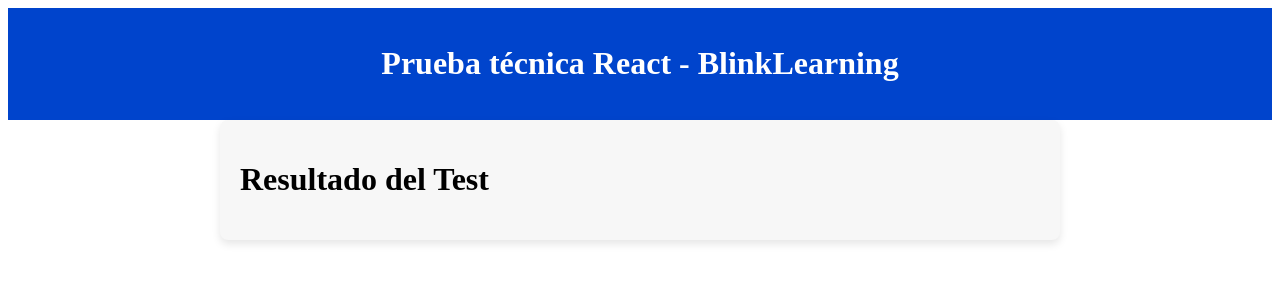
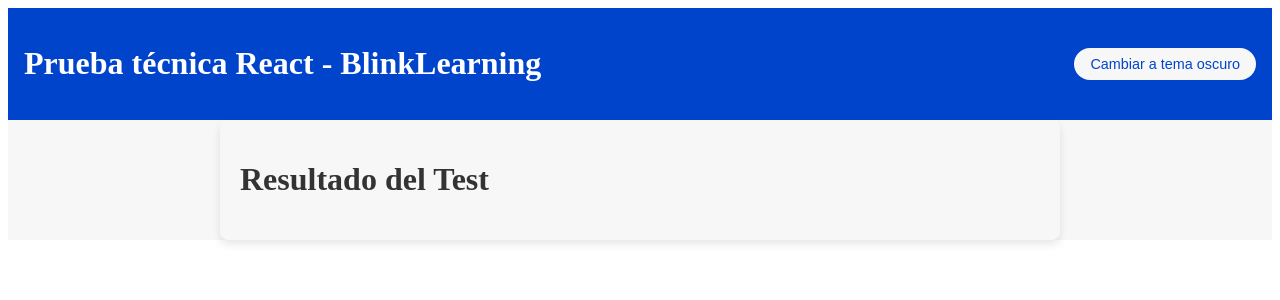
Before and after one commit to Miyagito/prueba_test_react_app, a React (Create React App) app: page /resultado-prueba in a window 1280 px wide. Shown: the top 300 px of the page. Built offline with nearby package versions, Linux system fonts and the light colour scheme.

Commit message:
agregué un theme

```diff
--- a/src/App.tsx
+++ b/src/App.tsx
@@ -1,9 +1,13 @@
 import { Outlet } from 'react-router-dom';
 import { Header } from './components/common/Header';
+import { useRecoilValue } from 'recoil';
+import { themeState } from './atoms/themeState';
+import './styles/globals.css';
 
 export const App = () => {
+  const theme = useRecoilValue(themeState);
   return (
-    <div className="App">
+    <div className={theme}>
       <header>
         <Header />
       </header>
--- /dev/null
+++ b/src/atoms/themeState.ts
@@ -0,0 +1,8 @@
+import { atom } from 'recoil';
+
+type Theme = 'light' | 'dark';
+
+export const themeState = atom<Theme>({
+  key: 'theme',
+  default: 'light'
+});
--- a/src/components/ResultScreen/ResultTestScreen.module.scss
+++ b/src/components/ResultScreen/ResultTestScreen.module.scss
@@ -2,13 +2,11 @@
   max-width: 50rem;
   margin: 0 auto;
   padding: 1.25rem;
-  background-color: #f7f7f7;
   border-radius: 0.5rem;
   box-shadow: 0 0.25rem 0.5rem rgba(0, 0, 0, 0.1);
 }
 
 .pregunta {
-  background-color: #ffffff;
   padding: 0.9375rem;
   margin-bottom: 1.25rem;
   border-radius: 0.25rem;
@@ -16,7 +14,6 @@
 
   h2 {
     font-size: 1.2rem;
-    color: #333;
     margin-bottom: 0.625rem;
   }
 
--- a/src/components/TestScreen/TestScreen.module.scss
+++ b/src/components/TestScreen/TestScreen.module.scss
@@ -2,13 +2,10 @@
   max-width: 50rem;
   margin: 0 auto;
   padding: 1.25rem;
-  background-color: #f7f7f7;
   border-radius: 0.5rem;
-  box-shadow: 0 0.25rem 0.5rem rgba(0, 0, 0, 0.1);
 }
 
 .pregunta {
-  background-color: #ffffff;
   padding: 0.9375rem;
   margin-bottom: 1.25rem;
   border-radius: 0.25rem;
@@ -16,7 +13,6 @@
 
   h2 {
     font-size: 1.2rem;
-    color: #333;
     margin-bottom: 0.625rem;
   }
 
--- /dev/null
+++ b/src/components/common/ButtonThemeSwitcher/ThemeSwitcher.tsx
@@ -0,0 +1,17 @@
+import { useRecoilState } from 'recoil';
+import { themeState } from '../../../atoms/themeState';
+import styles from './themeSwitcher.module.scss';
+
+export const ThemeSwitcher = () => {
+  const [theme, setTheme] = useRecoilState(themeState);
+
+  const toggleTheme = () => {
+    setTheme((currentTheme) => (currentTheme === 'light' ? 'dark' : 'light'));
+  };
+
+  return (
+    <button className={styles.themeSwitcherButton} onClick={toggleTheme}>
+      Cambiar a tema {theme === 'light' ? 'oscuro' : 'claro'}
+    </button>
+  );
+};
--- /dev/null
+++ b/src/components/common/ButtonThemeSwitcher/themeSwitcher.module.scss
@@ -0,0 +1,21 @@
+.themeSwitcherButton {
+  padding: 0.5rem 1rem;
+  font-size: 0.9rem;
+  border: none;
+  border-radius: 20px;
+  cursor: pointer;
+  background-color: #f7f7f7;
+  color: #0044cc;
+  transition:
+    background-color 0.3s ease,
+    transform 0.2s ease;
+
+  &:hover {
+    background-color: #e4e4e4;
+    transform: scale(1.05);
+  }
+
+  &:active {
+    transform: scale(0.95);
+  }
+}
--- a/src/components/common/Header/Header.module.scss
+++ b/src/components/common/Header/Header.module.scss
@@ -3,4 +3,7 @@
   color: white;
   padding: 1rem;
   text-align: center;
+  display: flex;
+  justify-content: space-between;
+  align-items: center;
 }
--- a/src/components/common/Header/Header.tsx
+++ b/src/components/common/Header/Header.tsx
@@ -1,9 +1,11 @@
 import styles from './Header.module.scss';
+import { ThemeSwitcher } from '../ButtonThemeSwitcher/ThemeSwitcher';
 
 export const Header = () => {
   return (
     <header className={styles.header}>
       <h1>Prueba técnica React - BlinkLearning</h1>
+      <ThemeSwitcher />
     </header>
   );
 };
--- /dev/null
+++ b/src/styles/globals.css
@@ -0,0 +1,12 @@
+@import './themes/lightTheme.css';
+@import './themes/darkTheme.css';
+
+.light {
+  background-color: var(--background-color);
+  color: var(--text-color);
+}
+
+.dark {
+  background-color: var(--background-color);
+  color: var(--text-color);
+}
--- /dev/null
+++ b/src/styles/themes/darkTheme.css
@@ -0,0 +1,6 @@
+.dark {
+  --background-color: #333;
+  --text-color: #f7f7f7;
+  --pregunta-background: #454545;
+  --pregunta-text: #fff;
+}
--- /dev/null
+++ b/src/styles/themes/lightTheme.css
@@ -0,0 +1,6 @@
+.light {
+  --background-color: #f7f7f7;
+  --text-color: #333;
+  --pregunta-background: #fff;
+  --pregunta-text: #000;
+}
--- /dev/null
+++ b/src/utils/helpers.ts
@@ -0,0 +1,33 @@
+/**
+ * Evalúa si un objeto dado está vacío (sin propiedades propias).
+ *
+ * Un objeto está considerado vacío si no tiene propiedades propias. Esto significa
+ * que, para un objeto que se pase a esta función, se comprobará si la lista de
+ * claves obtenida a partir de dicho objeto tiene una longitud de cero.
+ *
+ * @param {object} obj - El objeto a evaluar.
+ * @returns {boolean} Verdadero (`true`) si el objeto está vacío, falso (`false`) si contiene al menos una propiedad.
+ */
+export function isObjectEmpty(obj: object): boolean {
+  return Object.keys(obj).length === 0;
+}
+/**
+ * Verifica si todas las preguntas han sido respondidas por el usuario.
+ *
+ * Dado un conjunto de preguntas y las respuestas del usuario, esta función
+ * determina si el usuario ha proporcionado una respuesta para cada pregunta.
+ * Se considera que una pregunta ha sido respondida si existe una clave correspondiente
+ * a su ID en el objeto de respuestas del usuario.
+ *
+ * @param {Array<{ id: number }>} preguntas - Un array que contiene las preguntas, cada una representada por un objeto con al menos una propiedad `id`.
+ * @param {Record<number, string>} respuestasUsuario - Un objeto que mapea los IDs de las preguntas (como claves) a las respuestas del usuario (como valores).
+ * @returns {boolean} Verdadero (`true`) si todas las preguntas han sido respondidas, falso (`false`) si al menos una pregunta no tiene respuesta.
+ */
+export const areAllQuestionsAnswered = (
+  preguntas: Array<{ id: number }>,
+  respuestasUsuario: Record<number, string>
+): boolean => {
+  return preguntas.every((pregunta) =>
+    respuestasUsuario.hasOwnProperty(pregunta.id)
+  );
+};
```
